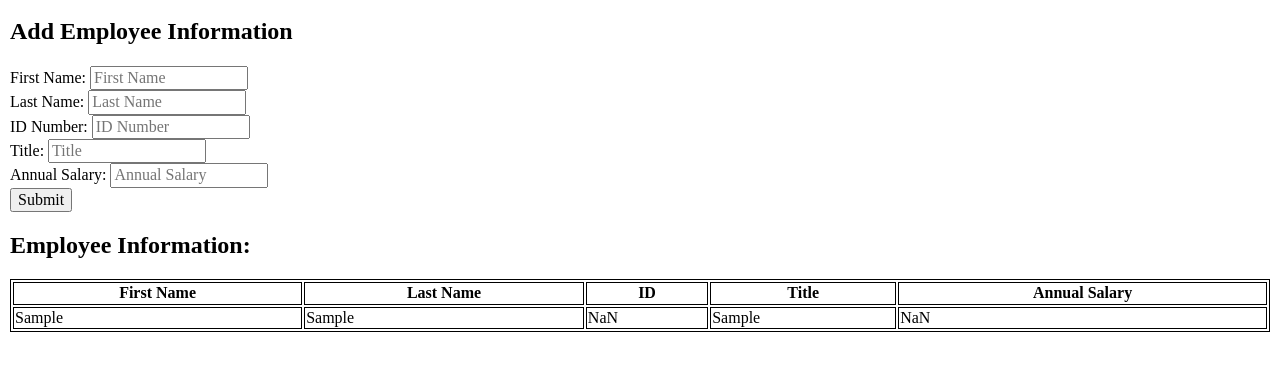
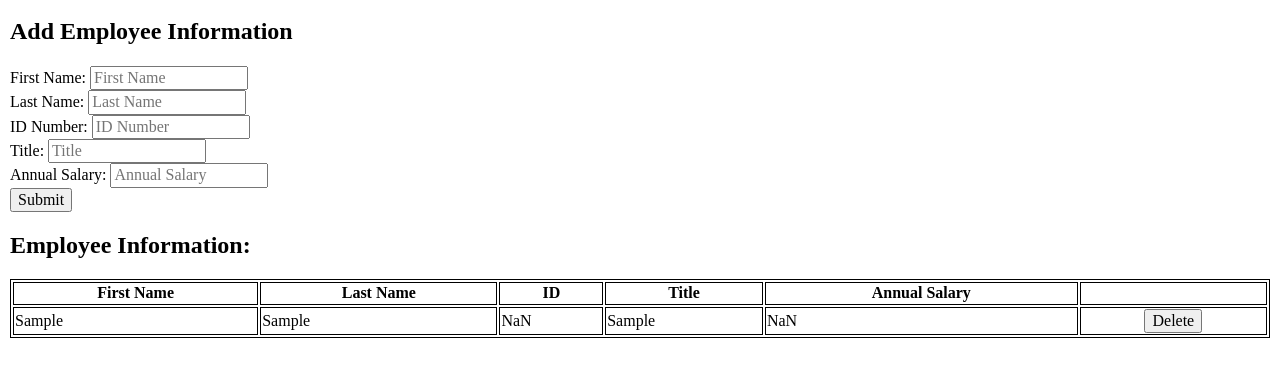
Before and after one commit to aboerhave/jquery-salary-calculator, a plain HTML site: page index.html in a window 1280 px wide. Both pictures are taken after typing "Sample", "Sample", "Sample", "Sample", "Sample" into the empty fields and a click on the button "Submit". Shown: the part 100-476 px from the top of the page. Drawn offline with Linux system fonts and the light colour scheme.

Commit message:
delete button added to row.  fn coming next

```diff
--- a/scripts/script.js
+++ b/scripts/script.js
@@ -49,6 +49,7 @@ function appendToDom() {
         <th>ID</th>
         <th>Title</th>
         <th>Annual Salary</th>
+        <th></th>
     </tr>`);
     for (let i = 0; i < employeeData.length; i++) {
         $('#bestTableEver').append(`
@@ -58,6 +59,7 @@ function appendToDom() {
             <td>${employeeData[i].idNumber}</td>
             <td>${employeeData[i].title}</td>
             <td>${employeeData[i].annualSalary}</td>
+            <td class="deleteColumn"><button class="deleteBtn">Delete</button></td>
         </tr>`);
     }
 
--- a/styles/style.css
+++ b/styles/style.css
@@ -26,3 +26,7 @@ table {
 table, th, td, tr {
     border: 1px solid black;
 }
+
+.deleteColumn {
+    text-align: center;
+}
```
Also changed, not shown: 1 other file.
